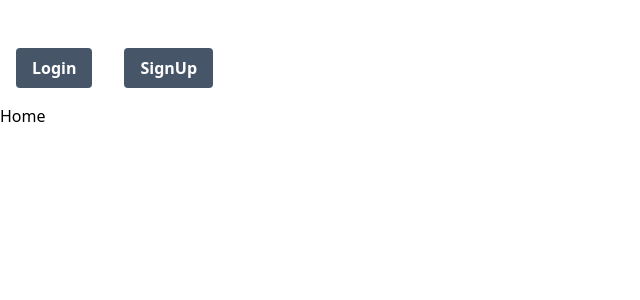
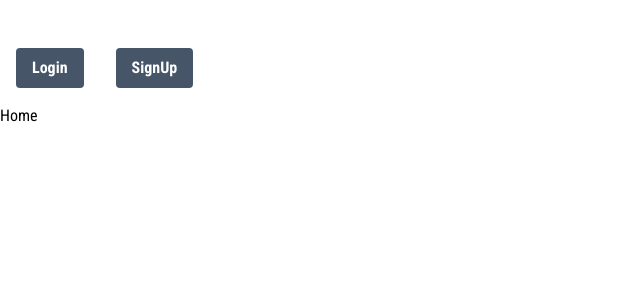
Before and after one commit to AmaanNaseh/pocket-hospital-app-client, a React (Vite) app: page / in a window 1280 px wide. Shown: the top 300 px of the page, without its empty margins (0-640 px from the left). Built offline with nearby package versions, Linux system fonts and the light colour scheme.

Commit message:
Update index.css

```diff
--- a/src/index.css
+++ b/src/index.css
@@ -1,3 +1,10 @@
 @tailwind base;
 @tailwind components;
 @tailwind utilities;
+
+
+body{
+    font-family: "Roboto Condensed", sans-serif;
+    font-optical-sizing: auto;
+    font-style: normal;
+}
```
